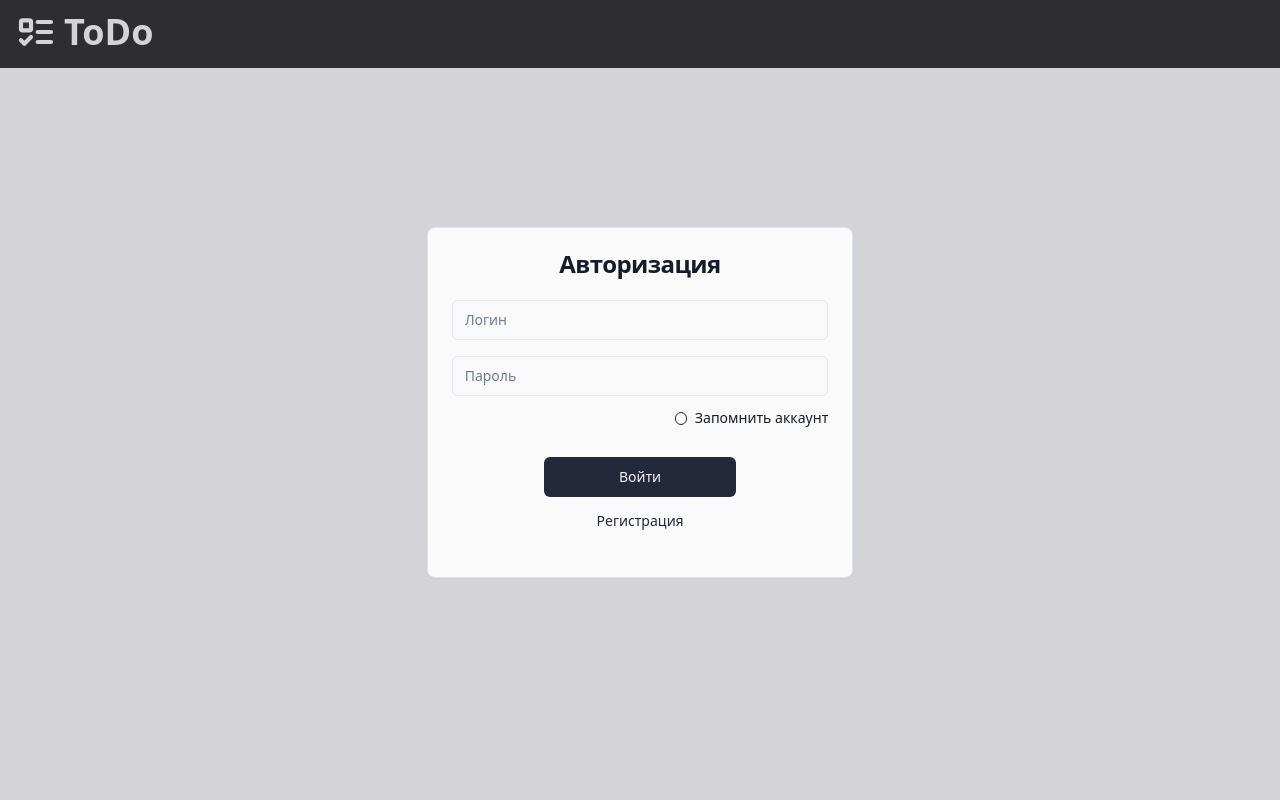
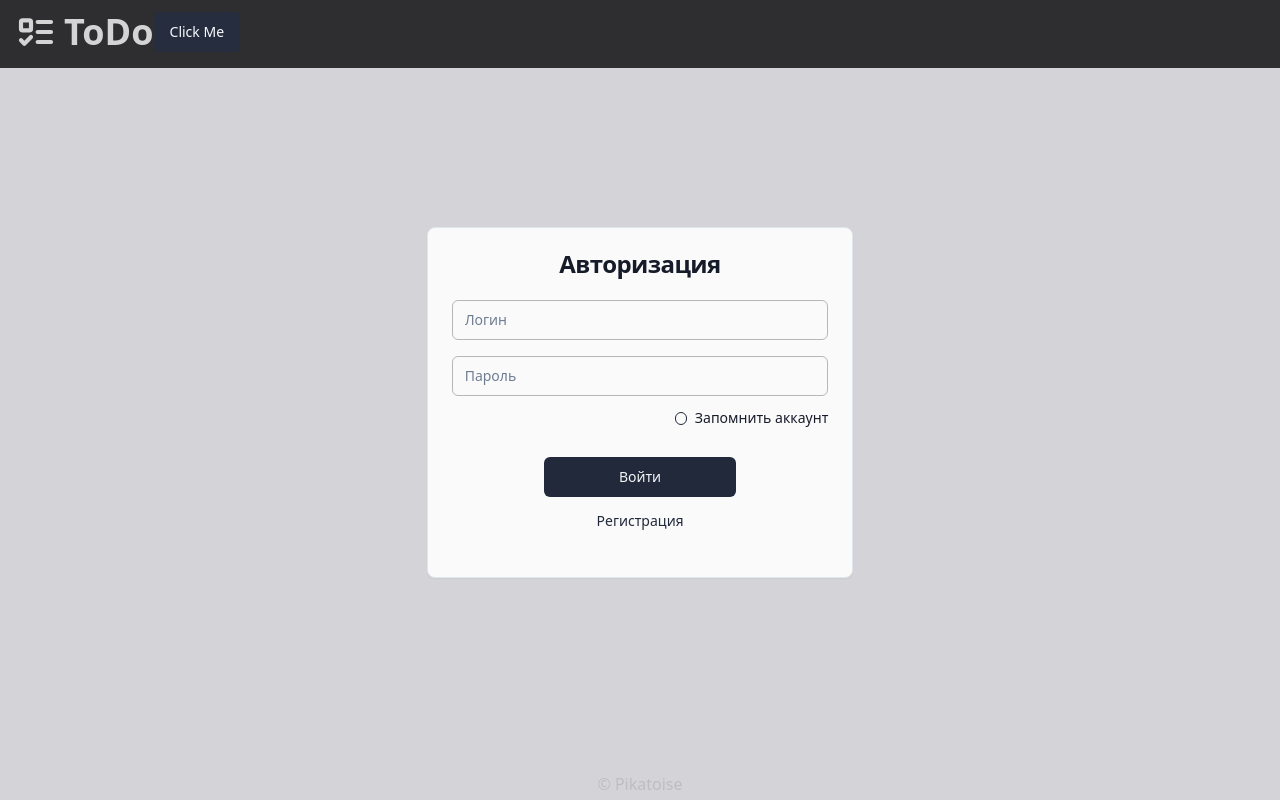
Before and after one commit to Pikatoise/ToDoWeb, a React (Vite) app in the folder Frontend/ToDo.React/: page /login in a window 1280 px wide. Built offline with nearby package versions, Linux system fonts and the light colour scheme.

Commit message:
add axios to frontend, add CORS to backend, some style changes, interfaces for authprovider methods

```diff
--- a/Frontend/ToDo.React/package.json
+++ b/Frontend/ToDo.React/package.json
@@ -14,6 +14,7 @@
     "@radix-ui/react-checkbox": "^1.0.4",
     "@radix-ui/react-label": "^2.0.2",
     "@radix-ui/react-slot": "^1.0.2",
+    "axios": "^1.5.0",
     "class-variance-authority": "^0.7.0",
     "clsx": "^2.0.0",
     "lucide-react": "^0.268.0",
--- /dev/null
+++ b/Frontend/ToDo.React/src/components/Footer/Footer.tsx
@@ -0,0 +1,14 @@
+import { Link } from 'react-router-dom';
+import styles from '@/styles/Footer.module.css';
+
+export function Footer() {
+    return (
+        <footer className={styles.footer}>
+            <Link
+                className={styles.copyrightLink}
+                to="https://vk.com/pikatoise">
+                © Pikatoise
+            </Link>
+        </footer>
+    );
+}
--- a/Frontend/ToDo.React/src/components/Form/LoginForm.tsx
+++ b/Frontend/ToDo.React/src/components/Form/LoginForm.tsx
@@ -3,8 +3,8 @@ import { Button } from '@/components/ui/button';
 import { Input } from '@/components/ui/input';
 import { useLoginForm } from '@/hooks/useLoginForm';
 import { Label } from '@/components/ui/label';
+import { FC } from 'react';
 import styles from '@/styles/SignForm.module.css';
-import { FC } from 'react';
 
 export interface LoginFormProps {
     changeSign: Function;
@@ -29,7 +29,7 @@ export const LoginForm: FC<LoginFormProps> = ({ changeSign }) => {
                         Авторизация
                     </CardTitle>
                 </CardHeader>
-                <CardContent>
+                <CardContent className="mb-2">
                     <Input
                         {...registerLogin}
                         placeholder="Логин"
@@ -38,8 +38,6 @@ export const LoginForm: FC<LoginFormProps> = ({ changeSign }) => {
                     <div className={styles.errorText}>
                         {errors?.login && <p>{errors.login.message}</p>}
                     </div>
-
-                    <div className="mb-4" />
 
                     <Input
                         {...registerPassword}
@@ -50,8 +48,6 @@ export const LoginForm: FC<LoginFormProps> = ({ changeSign }) => {
                     <div className={styles.errorText}>
                         {errors?.password && <p>{errors.password.message}</p>}
                     </div>
-
-                    <div className="mb-4" />
 
                     <div className="flex justify-end">
                         <input
@@ -66,8 +62,6 @@ export const LoginForm: FC<LoginFormProps> = ({ changeSign }) => {
                         </Label>
                     </div>
                 </CardContent>
-
-                <div className="mb-2" />
 
                 <CardFooter className={styles.footer}>
                     <Button
--- a/Frontend/ToDo.React/src/components/Header/Header.tsx
+++ b/Frontend/ToDo.React/src/components/Header/Header.tsx
@@ -1,8 +1,31 @@
 import { ListTodo } from "lucide-react";
 import { Link } from 'react-router-dom';
 import styles from '@/styles/Header.module.css';
+import { Button } from "@/components/ui/button";
+import User from "@/models/User";
+import axios from 'axios';
 
 export function Header() {
+    type GetUsersResponse = {
+        data: User[];
+    };
+
+    async function fetchData() {
+        try {
+            await axios.get<GetUsersResponse>(
+                "http://localhost:5038/api/Account",
+                {
+                    headers: {
+                        Accept: "*/*"
+                    }
+                })
+                .then(r => console.log(r.data));
+        }
+        catch (error) {
+            console.log(error);
+        }
+    };
+
     return (
         <header className={styles.header}>
             <div className="flex">
@@ -17,7 +40,9 @@ export function Header() {
                         ToDo
                     </h1>
                 </Link>
+
+                <Button onClick={() => { fetchData(); }}>Click Me</Button>
             </div>
         </header>
     );
-}
+};
--- a/Frontend/ToDo.React/src/components/Layout/Layout.tsx
+++ b/Frontend/ToDo.React/src/components/Layout/Layout.tsx
@@ -1,6 +1,7 @@
 import { Outlet } from 'react-router-dom';
 import { Header } from '@/components/Header/Header';
 import styles from '@/styles/Layout.module.css';
+import { Footer } from "@/components/Footer/Footer";
 
 export const Layout = () => {
     return (
@@ -10,6 +11,8 @@ export const Layout = () => {
             <div className={styles.layoutBody}>
                 <Outlet />
             </div>
+
+            <Footer />
         </main>
     );
 };
--- a/Frontend/ToDo.React/src/hoc/AuthProvider.tsx
+++ b/Frontend/ToDo.React/src/hoc/AuthProvider.tsx
@@ -3,10 +3,23 @@ import { createContext, useState, FC, PropsWithChildren, useEffect } from 'react
 import ErrorType from "@/models/errorTypes";
 import { useSession } from "@/hooks/useSession";
 
+interface SignInProps {
+    User: User,
+    IsRemember: boolean,
+    CallbackSuccess: () => void,
+    CallbackError: (type: ErrorType, message: string) => void;
+}
+
+interface SignUpProps {
+    User: User,
+    CallbackSuccess: () => void,
+    CallbackError: (type: ErrorType, message: string) => void;
+}
+
 interface ContextProps {
     user: User | null,
-    signIn: (user: User, isRemember: boolean, cbSuccess: Function, cbError: (type: ErrorType, message: string) => void) => void,
-    signUp: (user: User, cbSuccess: Function, cbError: (type: ErrorType, message: string) => void) => void,
+    signIn: (params: SignInProps) => void,
+    signUp: (params: SignUpProps) => void,
     signOut: (cb: () => void) => void;
 }
 
@@ -17,30 +30,30 @@ export const AuthProvider: FC<PropsWithChildren> = ({ children }) => {
 
     const [user, setUser] = useState<User | null>(getSession());
 
-    const signIn = (user: User, isRemember: boolean, cbSuccess: Function, cbError: (type: ErrorType, message: string) => void) => {
+    const signIn = (params: SignInProps) => {
         // fetch auth api
 
-        if (isRemember) {
-            createSession(user);
+        if (params.IsRemember) {
+            createSession(params.User);
         }
 
-        setUser(user);
+        setUser(params.User);
 
-        cbSuccess();
+        params.CallbackSuccess();
     };
 
-    const signUp = (user: User, cbSuccess: Function, cbError: (type: ErrorType, message: string) => void) => {
+    const signUp = (params: SignUpProps) => {
         // fetch auth api
 
-        cbSuccess();
+        params.CallbackSuccess();
     };
 
-    const signOut = (cb: () => void) => {
+    const signOut = (callback: () => void) => {
         clearSession();
 
         setUser(null);
 
-        cb();
+        callback();
     };
 
     const value: ContextProps = { user, signIn, signUp, signOut };
--- a/Frontend/ToDo.React/src/hooks/useLoginForm.ts
+++ b/Frontend/ToDo.React/src/hooks/useLoginForm.ts
@@ -20,8 +20,8 @@ export const useLoginForm = () => {
 		reset,
 	} = useForm<FormData>({ mode: 'onSubmit' });
 
-        const auth = useAuth();
-        const navigate = useNavigate();
+	const auth = useAuth();
+	const navigate = useNavigate();
 
 	const tryLogin = (data: FormData) => {
 		const user: User = { Login: data.login, Password: data.password };
@@ -42,7 +42,12 @@ export const useLoginForm = () => {
 			}
 		};
 
-		auth?.signIn(user, data.isRemember, successful, throwError);
+		auth?.signIn({
+			User: user,
+			IsRemember: data.isRemember,
+			CallbackSuccess: successful,
+			CallbackError: throwError,
+		});
 
 		reset();
 	};
--- a/Frontend/ToDo.React/src/hooks/useRegisterForm.ts
+++ b/Frontend/ToDo.React/src/hooks/useRegisterForm.ts
@@ -46,7 +46,7 @@ export const useRegisterForm = (changeSign: Function) => {
 			}
 		};
 
-		auth?.signUp(user, successful, throwError);
+		auth?.signUp({ User: user, CallbackSuccess: successful, CallbackError: throwError });
 
 		reset();
 	};
--- /dev/null
+++ b/Frontend/ToDo.React/src/styles/Footer.module.css
@@ -0,0 +1,7 @@
+.footer {
+	@apply absolute w-full bottom-1 text-center;
+}
+
+.copyrightLink {
+	@apply opacity-10 hover:opacity-80 transition-all ease-linear;
+}
--- a/Frontend/ToDo.React/src/styles/SignForm.module.css
+++ b/Frontend/ToDo.React/src/styles/SignForm.module.css
@@ -13,12 +13,12 @@
 }
 
 .input {
-    @apply border-2 focus:border-0;
 	@apply mb-1;
 }
 
 .errorText {
 	@apply text-red-500;
+	@apply mb-4;
 }
 
 .footer {
@@ -30,7 +30,7 @@
 	@apply bg-zinc-800 hover:bg-zinc-700;
 }
 
-.checkboxRemember{
+.checkboxRemember {
 	@apply w-3 mx-2;
 	@apply checked:bg-zinc-800 appearance-none;
 	@apply border-slate-900 border-x border-y rounded-full;
--- a/Frontend/ToDo.React/src/styles/index.css
+++ b/Frontend/ToDo.React/src/styles/index.css
@@ -29,7 +29,8 @@
 		--destructive-foreground: 210 40% 98%;
 
 		--border: 214.3 31.8% 91.4%;
-    --input: 214.3 31.8% 91.4%;
+		--input: 214.3 0% 70.4%;
+		//--input: 214.3 31.8% 91.4%;
 		--ring: 222.2 84% 4.9%;
 
 		--radius: 0.5rem;
@@ -69,9 +70,10 @@
 @layer base {
 	* {
 		@apply border-border;
-    @apply font-sans
+		@apply font-sans;
 	}
-  body, html {
+	body,
+	html {
 		@apply m-0 h-full min-h-full;
 	}
 
@@ -81,7 +83,8 @@
 		@apply m-0;
 	}
 
-  header, footer {
+	header,
+	footer {
 		@apply flex-none;
 	}
 
```
Also changed, not shown: 8 other files (tests, documents, lock files or other folders). Lines whose indentation alone changed are shown as unchanged.
